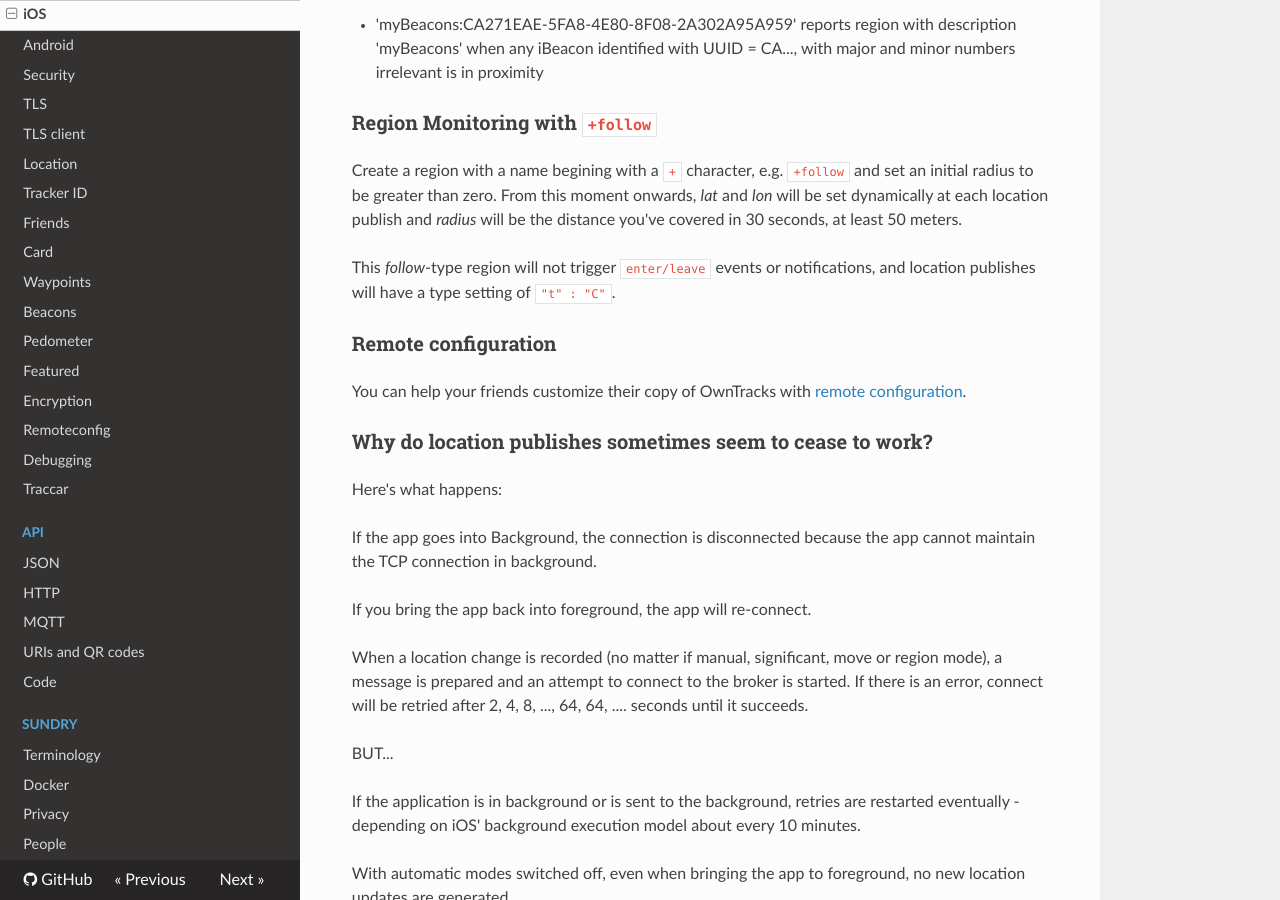
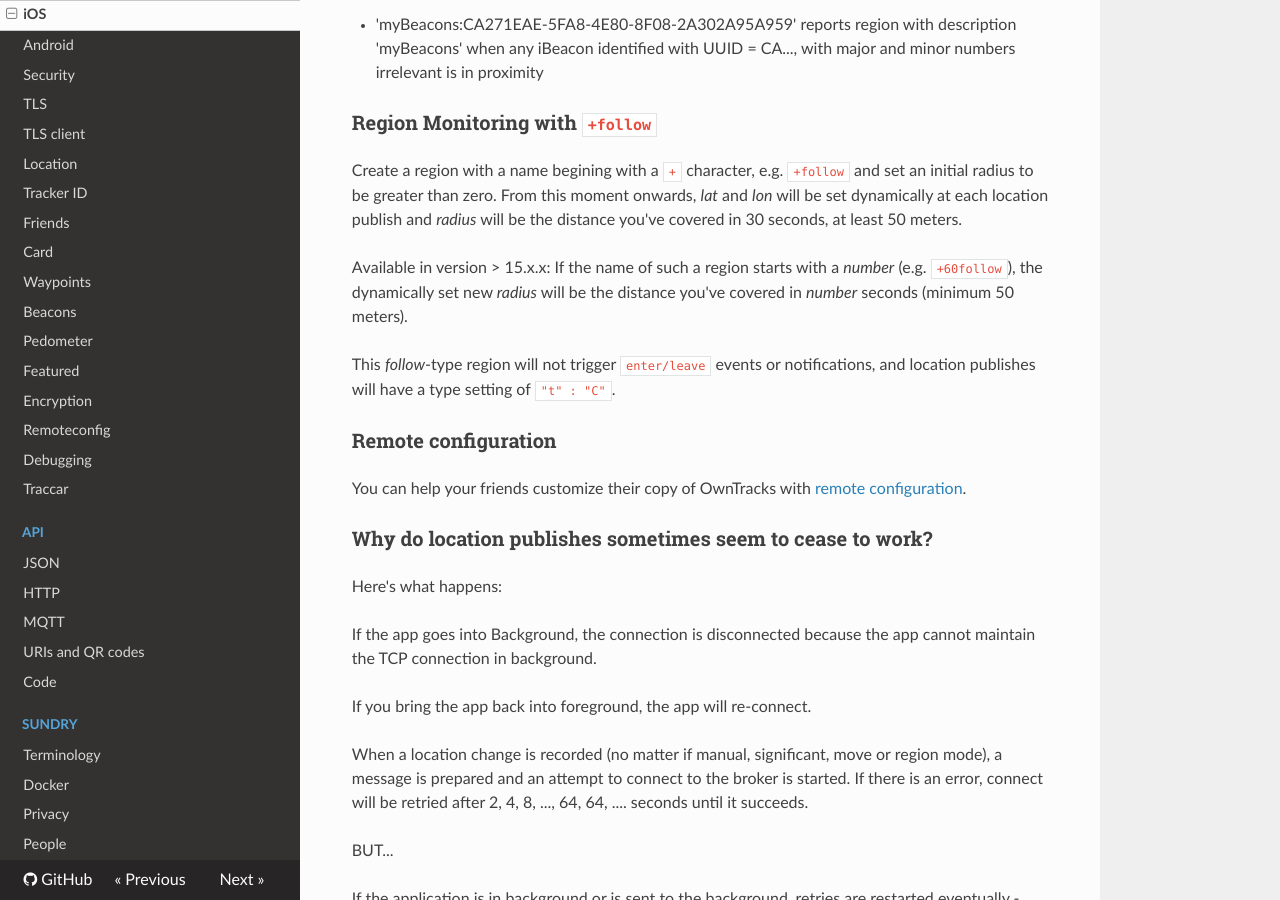
Before and after one commit to owntracks/booklet, an MkDocs documentation site: the page built from docs/features/ios.md, in a window 1280 px wide and 900 px high, scrolled down 2329 px. Built offline with MkDocs 1.6.1, drawn with Linux system fonts in a browser that asks for light colours; nearby versions of some CDN libraries; old or Windows-style settings are respelled for this version of MkDocs.

Commit message:
[NEW] flexible follow duration

```diff
--- a/docs/features/ios.md
+++ b/docs/features/ios.md
@@ -92,6 +92,8 @@ reports region with description 'myBeacons' when any iBeacon identified with UUI
 
 Create a region with a name begining with a `+` character, e.g. `+follow` and set an initial radius to be greater than zero. From this moment onwards, _lat_ and _lon_ will be set dynamically at each location publish and _radius_ will be the distance you've covered in 30 seconds, at least 50 meters.
 
+Available in version > 15.x.x: If the name of such a region starts with a _number_ (e.g. `+60follow`), the dynamically set new _radius_ will be the distance you've covered in _number_ seconds (minimum 50 meters).
+
 This _follow_-type region will not trigger `enter/leave` events or notifications, and location publishes will have a type setting of `"t" : "C"`.
 
 ### Remote configuration
```
